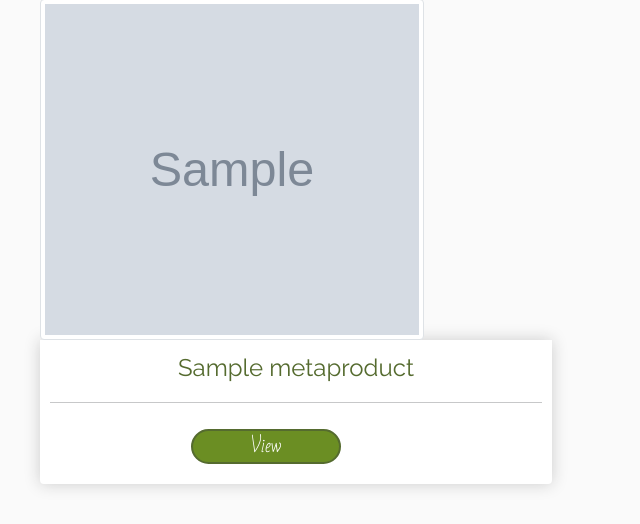
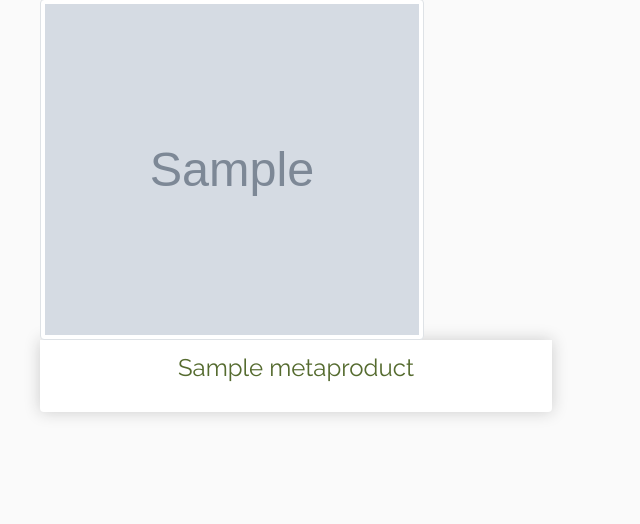
Before and after one commit to DorotaChroboczek/Hobby_Store, a Django app: page /category/1/subcategory/1 in a window 1280 px wide; the page is wider, and only the part inside the window is pictured. Shown: the part 574-1098 px from the top of that part, without its empty margins (0-640 px from the left). After the commit the page ends 991 px from the top of that part, so only its background shows below. Run offline with Django 3.2, Linux system fonts and the light colour scheme; tables that the repository leaves empty hold one stand-in row (values such as "Sample post"); grey boxes marked "Sample" are stand-in pictures.

Commit message:
change: customize link to meta_product in subcategory.html

```diff
--- a/store/templates/subcategory.html
+++ b/store/templates/subcategory.html
@@ -20,10 +20,11 @@
             <div class="col-lg-4">
                 <img class="img-thumbnail" alt="..." src="{{ meta_product.imageURL }}">
                 <div class="box-element product">
-                    <p class="meta_product-name"><strong>{{ meta_product.name }}</strong></p>
-                    <hr>
-                    <a class="btn btn-outline-success"
-                       href="{% url 'store:meta_product' c_id=category.id sc_id=subcategory.id mp_id=meta_product.id %}">View</a>
+                    <p class="meta_product-name">
+                        <a href="{% url 'store:meta_product' c_id=category.id sc_id=subcategory.id mp_id=meta_product.id %}">
+                            {{ meta_product.name }}
+                        </a>
+                    </p>
                 </div>
             </div>
 
```
